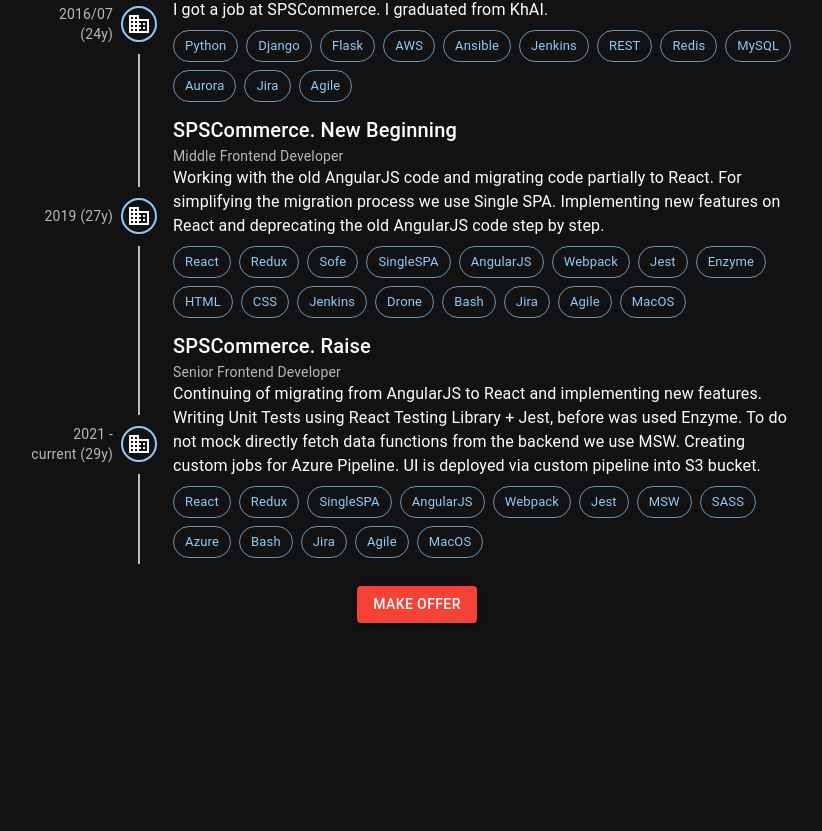
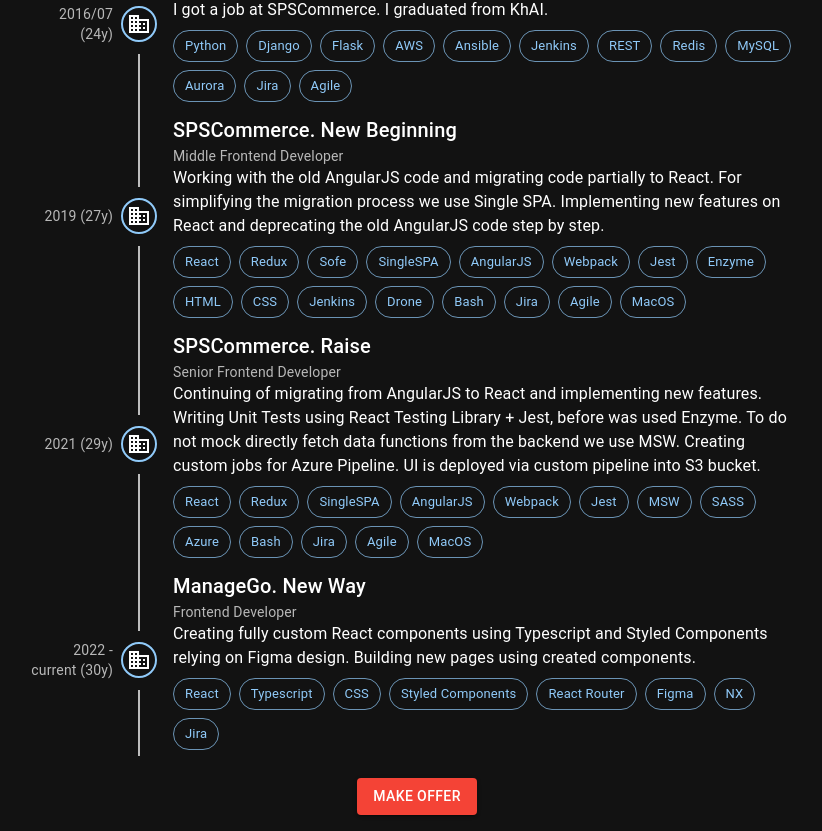
Before and after one commit to Tynik/tynik.github.io, a React app: page / in a window 1280 px wide. Shown: the part 1042-1873 px from the top of the page, without its empty margins (431-1253 px from the left). Before the commit the page ends 1681 px from the top, so only its background shows below. Built offline with nearby package versions, Linux system fonts and the light colour scheme.

Commit message:
ManageGo new position record

```diff
--- a/src/Main.tsx
+++ b/src/Main.tsx
@@ -53,6 +53,25 @@
 };
 
 const timeline: Record<string, TimelinePoint> = {
+  '2022': {
+    name: 'ManageGo. New Way',
+    icon: <BusinessIcon />,
+    position: 'Frontend Developer',
+    content: `
+      Creating fully custom React components using Typescript and Styled Components relying on Figma design.
+      Building new pages using created components.
+    `,
+    stack: [
+      'React',
+      'Typescript',
+      'CSS',
+      'Styled Components',
+      'React Router',
+      'Figma',
+      'NX',
+      'Jira',
+    ],
+  },
   '2021': {
     name: 'SPSCommerce. Raise',
     icon: <BusinessIcon />,
```
